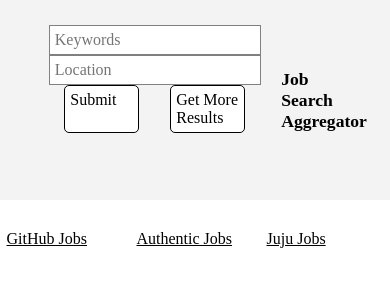
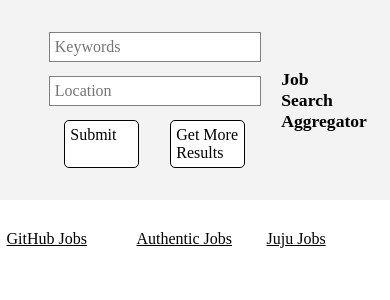
Before and after one commit to chingu-voyages/v11-geckos-team-15, a React (Create React App) app: page / in a window 390 px wide. Shown: the top 300 px of the page. Built offline with nearby package versions, Linux system fonts and the light colour scheme; a web font is replaced by a local one.

Commit message:
modified css

```diff
--- a/src/App.sass
+++ b/src/App.sass
@@ -96,6 +96,7 @@ form
 		flex-direction: column
 		height: 150px
 		align-content: center
+		justify-content: space-around
 
 	form
 		width: 50%
```
Also changed, not shown: 12 other files (tests, documents, lock files or other folders).
